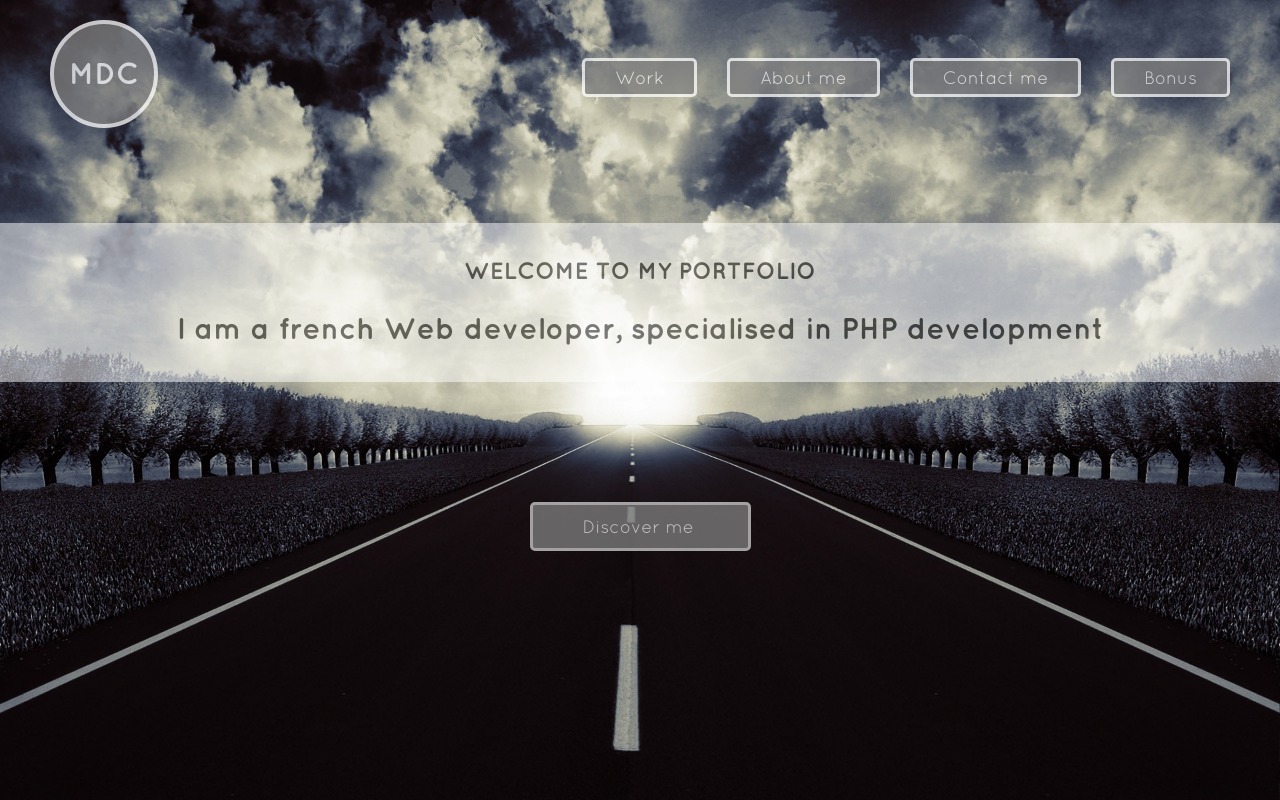
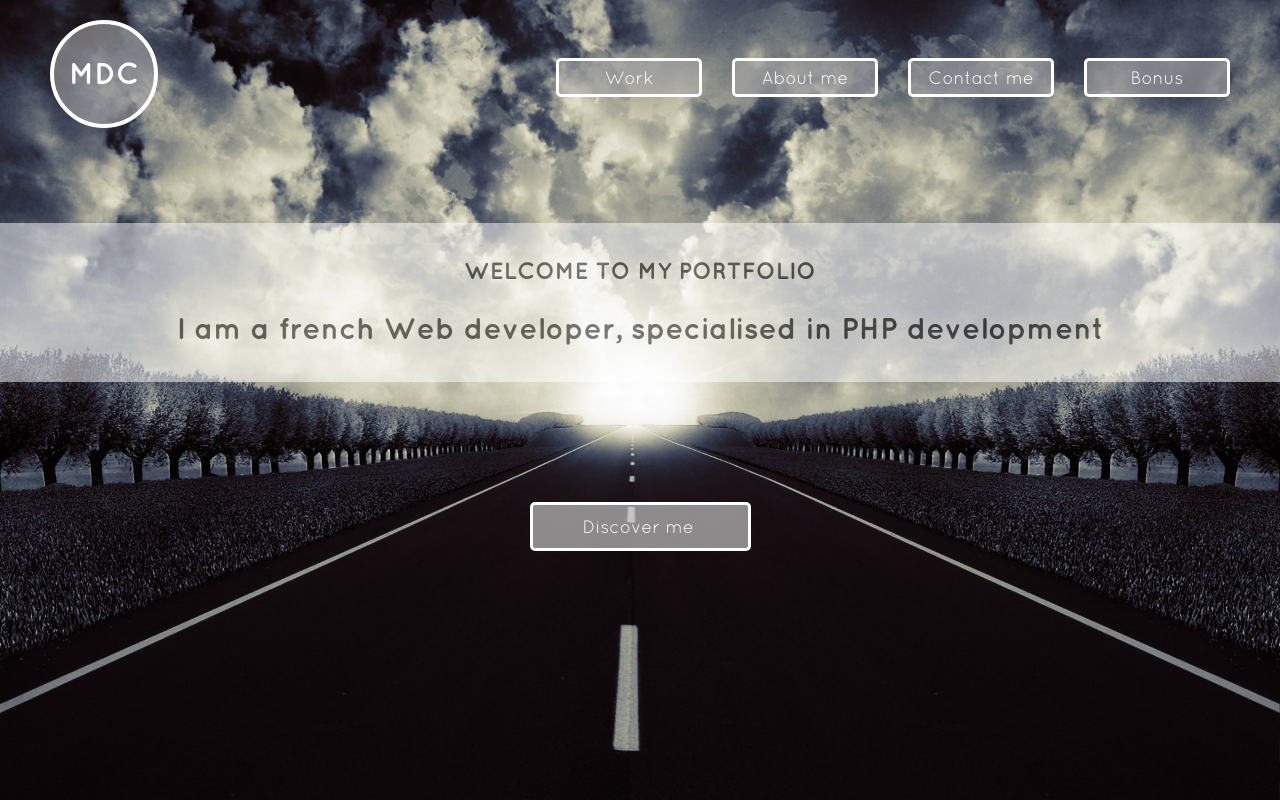
Before and after one commit to mdecarvalho/Portfolio, a PHP site: page / in a window 1280 px wide. Run offline with PHP 8.4, Linux system fonts and the light colour scheme; some libraries are stand-ins or nearby versions.

Commit message:
Modiff design

```diff
--- a/app/app.js
+++ b/app/app.js
@@ -16,7 +16,7 @@ var app = angular.module('mdcApp',['ngRoute'])
 
     .when('/aboutme', {
         templateUrl: 'app/views/aboutme.html',
-        controller: 'mainController',
+        controller: 'aboutmeController',
     })
 
     .when('/contactme', {
--- /dev/null
+++ b/app/controllers/aboutmeController.js
@@ -0,0 +1,9 @@
+// Michael De Carvalho
+'use strict';
+
+app
+.controller("aboutmeController", function($scope){
+$scope.musique = ["","","",""];
+$scope.film = ["","","",""];
+})
+;
--- a/app/controllers/mainController.js
+++ b/app/controllers/mainController.js
@@ -4,10 +4,6 @@
 app
 
 .controller('mainController', function($scope){
-
-})
-
-.controller('toggleController', function($scope){
   $scope.$watch('$viewContentLoaded', function(){
     if(window.innerWidth > 1024){
       $scope.show = true;
@@ -29,48 +25,7 @@ app
       $scope.show = false;
     }
 
-    $scope.$apply(function(){
-
-    });
+    $scope.$apply(function(){});
   });
 })
-
-.controller("workController", function($scope){
-    $scope.works = [
-        {
-        name: "Pizza company web site",
-        technologies: ["Php5", "Html4","CSS2", "JavaScript", "Jquery"],
-        description: "Lorem ipsum dolor sit amet, consectetur adipisicing elit, sed do eiusmod tempor incididunt ut labore et dolore magna aliqua. Ut enim ad minim veniam, quis nostrud exercitation ullamco laboris nisi ut aliquip ex ea commodo consequat. Duis aute irure dolor in reprehenderit in voluptate velit esse cillum dolore eu fugiat nulla pariatur. Excepteur sint occaecat cupidatat non proident, sunt in culpa qui officia deserunt mollit anim id est laborum.",
-        image: "images/hs.png",
-        },
-        {
-        name: "Dolead Campaign Manager",
-        technologies: ["Python", "Html5", "CSS3", "JavaScript", "Jquery", "Jinja 2"],
-        description: "During an internship in the Dolead company, I participated in the development of the Dolead Campaign Manager in the front-end team, using the Scrum methodology. The application allowed to manage and optimize AdWords and Bing campaigns.",
-        image: "images/hs.png",
-        },
-        {
-        name: "Project Chat",
-        technologies: ["Php", "Html5","CSS3", "JavaScript", "Jquery", "Ajax"],
-        description: "This project was realized in a group and we organized the work according to the scrum method. We also used Trello to organise the various tasks of the project. Furthermore I was the lead developer because I had more experience on the procedural development Php than my colleagues.",
-        image: "images/hs.png",
-        },{
-        name: "Project Super Mario Bros ",
-        technologies: ["Html5","CSS3", "JavaScript", "Jquery"],
-        description: "It was a three days project, we had to allow the user to move Mario in three direction, forward, backward and upward.  But I continue to improve this mini game by bringing new improvements, such as colisions and many other things...",
-        image: "images/hs.png",
-        },
-        {
-        name: "Development of new modules for Drupal 7",
-        technologies: ["Drupal 7", "Php5"],
-        description: "",
-        image: "images/hs.png",
-        },
-        {
-        name: "My portfolio",
-        technologies: ["Html", "AngularJs", "JavaScript","Php5"],
-        description: "I decided to develop my portfolio with AngularJs to improve my AngularJs skills and because I wanted to realize a One Page website.",
-        },
-    ];
-})
 ;
--- /dev/null
+++ b/app/controllers/workController.js
@@ -0,0 +1,43 @@
+// Michael De Carvalho
+'use strict';
+
+app
+.controller("workController", function($scope){
+    $scope.works = [
+        {
+        name: "Pizza company web site",
+        technologies: ["Php5", "Html4","CSS2", "JavaScript", "Jquery"],
+        description: "Lorem ipsum dolor sit amet, consectetur adipisicing elit, sed do eiusmod tempor incididunt ut labore et dolore magna aliqua. Ut enim ad minim veniam, quis nostrud exercitation ullamco laboris nisi ut aliquip ex ea commodo consequat. Duis aute irure dolor in reprehenderit in voluptate velit esse cillum dolore eu fugiat nulla pariatur. Excepteur sint occaecat cupidatat non proident, sunt in culpa qui officia deserunt mollit anim id est laborum.",
+        image: "",
+        },
+        {
+        name: "Dolead Campaign Manager",
+        technologies: ["Python", "Html5", "CSS3", "JavaScript", "Jquery", "Jinja 2"],
+        description: "During an internship in the Dolead company, I participated in the development of the Dolead Campaign Manager in the front-end team, using the Scrum methodology. The application allowed to manage and optimize AdWords and Bing campaigns.",
+        image: "images/dolead.jpg",
+        },
+        {
+        name: "Project Chat",
+        technologies: ["Php", "Html5","CSS3", "JavaScript", "Jquery", "Ajax"],
+        description: "This project was realized in a group and we organized the work according to the scrum method. We also used Trello to organise the various tasks of the project. Furthermore I was the lead developer because I had more experience on the procedural development Php than my colleagues.",
+        image: "images/chat.jpg",
+        },{
+        name: "Project Super Mario Bros ",
+        technologies: ["Html5","CSS3", "JavaScript", "Jquery"],
+        description: "It was a three days project, we had to allow the user to move Mario in three direction, forward, backward and upward.  But I continue to improve this mini game by bringing new improvements, such as colisions and many other things...",
+        image: "images/mario.jpg",
+        },
+        {
+        name: "Development of new modules for Drupal 7",
+        technologies: ["Drupal 7", "Php5"],
+        description: "",
+        image: "",
+        },
+        {
+        name: "My portfolio",
+        technologies: ["Html", "AngularJs", "JavaScript","Php5"],
+        description: "I decided to develop my portfolio with AngularJs to improve my AngularJs skills and because I wanted to realize a One Page website.",
+        },
+    ];
+})
+;
--- a/app/views/aboutme.html
+++ b/app/views/aboutme.html
@@ -1,4 +1,4 @@
 <section class="page-content">
     <h1>ABOUT ME</h1>
-    <a href="#/contactme"><li>Contact me</li></a>
+    <a href="#/contactme" class="link-button">Contact me</a>
 </section><!-- end page-content.section-->
--- a/app/views/contactme.html
+++ b/app/views/contactme.html
@@ -5,6 +5,7 @@
             <input type="text" placeholder="Subject"maxlength="100"><br/>
             <textarea rows="25" placeholder="Enter your message" maxlength="5000"></textarea>
     </form>
+    <a href="#/bonus" class="link-button">Bonus</a>
 </section><!-- end page-content.section-->
 
 <?php
--- a/app/views/header.html
+++ b/app/views/header.html
@@ -1,5 +1,5 @@
 <a href="#/home"><section class="logo"><p>MDC</p></section></a>
-<nav class="nav-bar" ng-controller="toggleController">
+<nav class="nav-bar" ng-controller="mainController">
     <div id="toggle-image" ng-mouseover="changeToggle()" ng-click="show=!show">
     </div>
     <div ng-hide="!show">
--- a/app/views/work.html
+++ b/app/views/work.html
@@ -8,5 +8,5 @@
         <p class="work-description">{{ work.description }}</p>
         <img class="work-image" ng-src="{{ work.image }}">
     </div>
-    <a href="#/aboutme"><li>About me</li></a>
+    <a href="#/aboutme" class="link-button">About me</a>
 </section><!-- end page-content.section-->
--- a/css/style.css
+++ b/css/style.css
@@ -38,8 +38,7 @@ a{
     border: 4px solid white;
     border-radius: 50%;
     margin-top: 20px;
-    background-color: grey;
-    opacity: 0.75;
+    background-color: rgba(168, 168, 168, 0.6);
 }
 
 .logo:hover{
@@ -60,11 +59,12 @@ a{
 .nav-bar li{
         float:left;
         margin-left: 30px;
-        padding: 5px 30px;
+        padding: 5px 10px;
         border: 3px solid  white;
+        width: 120px;
         border-radius: 5px;
-        background-color: grey;
-        opacity: 0.75;
+        background-color: rgba(168, 168, 168, 0.6);
+        text-align: center;
 }
 .nav-bar li:hover{
     border: 3px solid black;
@@ -84,7 +84,7 @@ a{
 }
 
 .trip-button{
-    border: 3px solid lightgrey;
+    border: 3px solid white;
     padding: 10px 50px;
     border-radius: 5px;
     width: 115px;
@@ -92,8 +92,7 @@ a{
     margin-right: auto;
     color: white;
     margin-top: 120px;
-    background-color: grey;
-    opacity: 0.75;
+    background-color: rgba(222,222,222, 0.6);
 }
 
 .trip-button:hover{
@@ -114,7 +113,8 @@ a{
     margin-top: 200px;
     margin-bottom: 100px;
     text-align: center;
-    background-color: rgba(189, 195, 199, 0.50);
+    background-color: rgba(189, 195, 199, 0.60);
+    border: 3px solid white;
 }
 
 .page-content h1{
@@ -130,6 +130,16 @@ a{
     padding: 10px 10px;
     border-radius: 5px;
 }
+
+.link-button{
+    background-color: rgba(0,0,0, 0.30);
+    border: 3px solid white;
+    border-radius: 5px;
+    width: 110px;
+    padding: 5px 30px;
+    color: white;
+}
+
 /***
 Work page
 ***/
@@ -146,7 +156,8 @@ Work page
 }
 
 .work-div img {
-    width: 80%;
+    max-height: 300px;
+    max-width: 80%;
 }
 .work-description{
     text-align: justify;
@@ -166,12 +177,13 @@ Work page
   min-width: 350px;
   padding: 10px 10px;
   resize: none;
+  margin-bottom: 50px;
+  width:50px;
 }
 
 @media all and (max-width: 1025px){
   #toggle-image{
-    background-color: grey;
-    opacity: 0.75;
+    background-color: rgba(168, 168, 168, 0.6);
     width: 100px;
     height: 100px;
     border: 4px solid white;
@@ -205,7 +217,7 @@ Work page
     }
     .nav-bar li{
         padding: 5px 10px;
-        width: 100px;
+        width: 110px;
         margin-top: 5px;
         text-align: center;
     }
--- a/index.php
+++ b/index.php
@@ -22,5 +22,7 @@
     <script src="bower_components/angular-route/angular-route.js"></script>
     <script src="app/app.js"></script>
     <script src="app/controllers/mainController.js"></script>
+    <script src="app/controllers/workController.js"></script>
+    <script src="app/controllers/aboutmeController.js"></script>
 </body>
 </html>
```
Also changed, not shown: images/chat.jpg (added), images/dolead.jpg (added), images/hs.png (deleted), images/mario.jpg (added).
